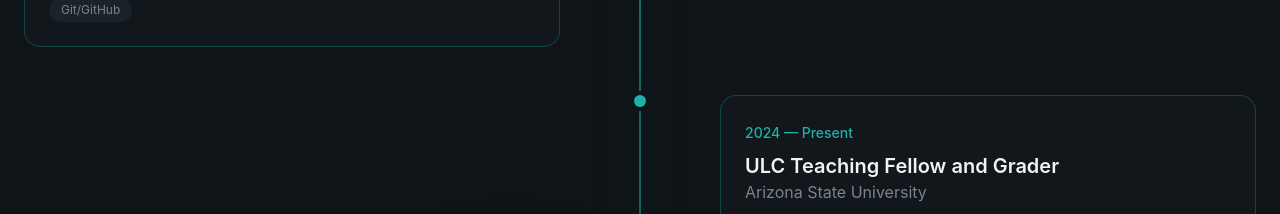
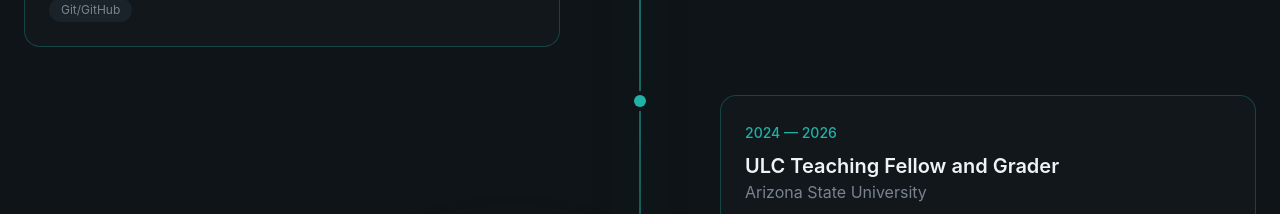
Before and after one commit to Rachana-Kumar/Dev_personal_portfolio, a React (Vite) app: page / in a window 1280 px wide. Shown: the part 4940-5154 px from the top of the page. Built offline with nearby package versions, Linux system fonts and the light colour scheme.

Commit message:
feat: update experience period for ULC Teaching Fellow role to reflect accurate dates

```diff
--- a/src/sections/Experience.jsx
+++ b/src/sections/Experience.jsx
@@ -9,7 +9,7 @@
     current: true,
   },
   {
-    period: "2024 — Present",
+    period: "2024 — 2026",
     role: "ULC Teaching Fellow and Grader",
     company: "Arizona State University",
     description:
```
